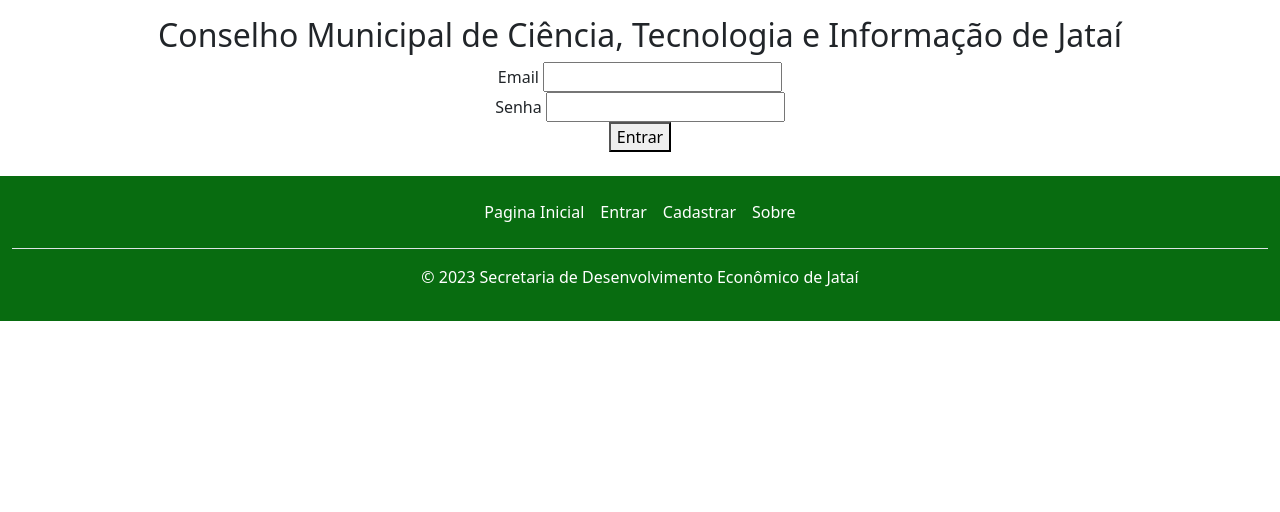
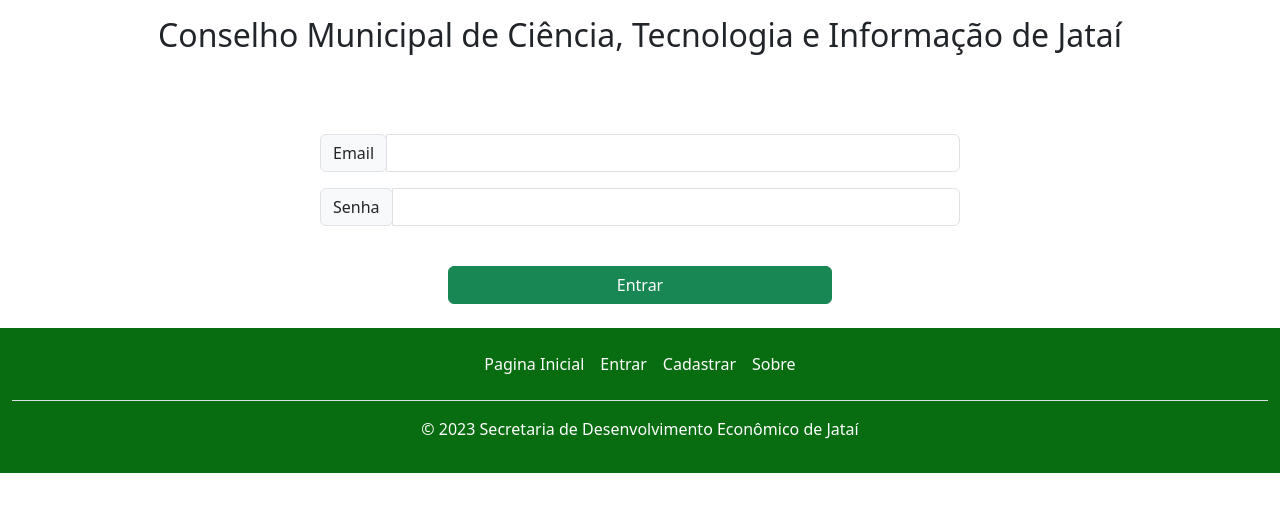
Before and after one commit to SrLucca/demand_now, a Django app: page /entrar in a window 1280 px wide. Shown: the part 83-595 px from the top of the page. Run offline with Django 4.2, Linux system fonts and the light colour scheme; data comes from the database, SQL or seed files in the repository.

Commit message:
finalizacao estilo

```diff
--- a/cmcti/register/templates/pages/login.html
+++ b/cmcti/register/templates/pages/login.html
@@ -4,13 +4,25 @@
 
 <form action="" method="post" class="form-group text-center">
     {% csrf_token %}
-    <label for="email">Email</label>
-    <input id="email" name="email" type="email">
     <br>
-    <label for="senha">Senha</label>
-    <input id="senha" name="senha" type="password">
     <br>
-    <button type="submit">Entrar</button>
+    <br>
+    <div style="width: 50%;" class="input-group mb-3">
+        <div class="input-group-prepend">
+            <span class="input-group-text" id="basic-addon1">Email</span>
+        </div>
+        <input type="email" class="form-control" name="email" aria-describedby="basic-addon1">
+    </div>
+
+    <div style="width: 50%;" class="input-group mb-3">
+        <div class="input-group-prepend">
+            <span class="input-group-text" id="basic-addon1">Senha</span>
+        </div>
+        <input type="password" class="form-control" name="senha" aria-describedby="basic-addon1">
+    </div>
+
+    <br>
+    <button type="submit" class="btn btn-success" style="width: 30%;">Entrar</button>
 </form>
 
 {% endblock %}
```
Also changed, not shown: cmcti/register/templates/pages/register.html (+39 -3 lines).
